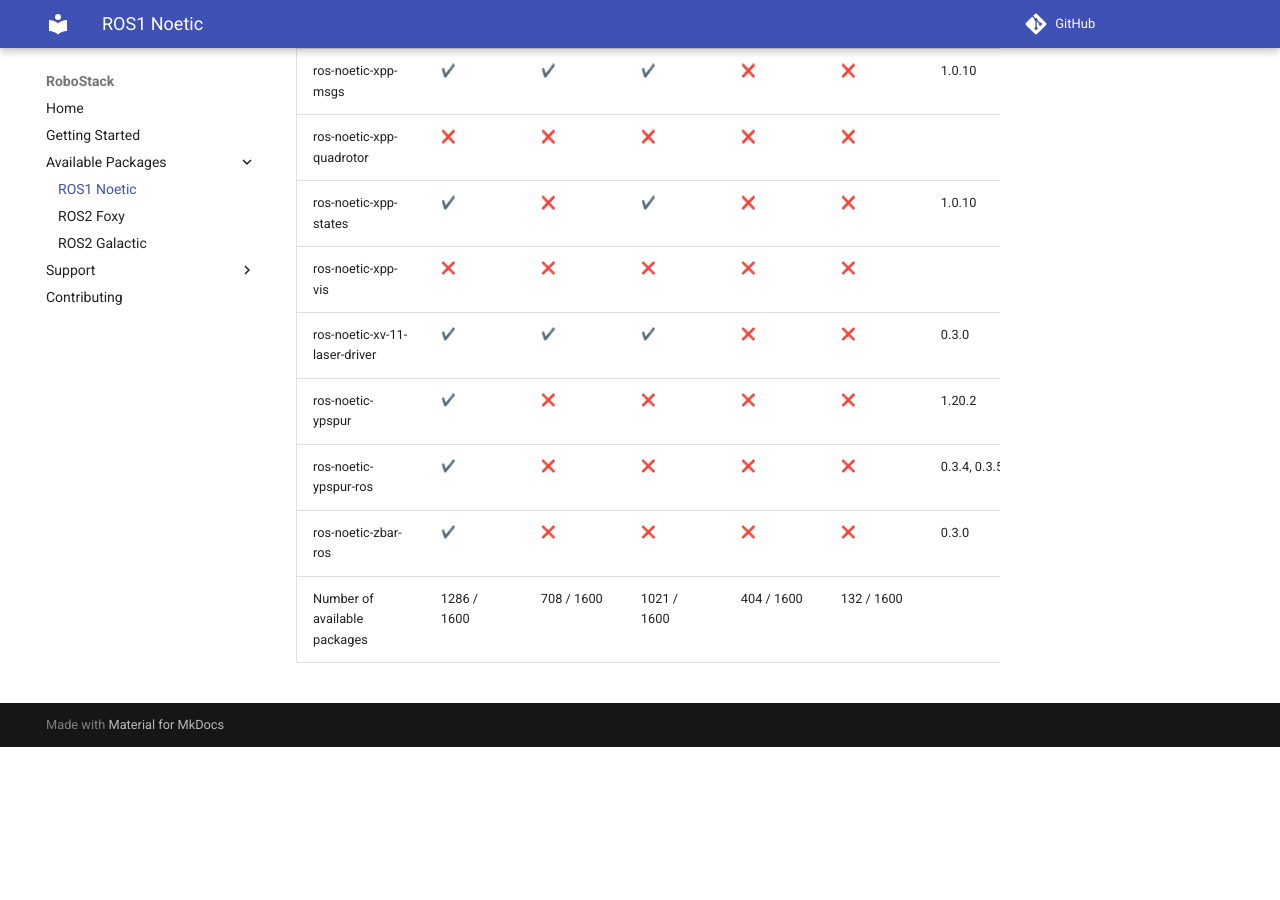
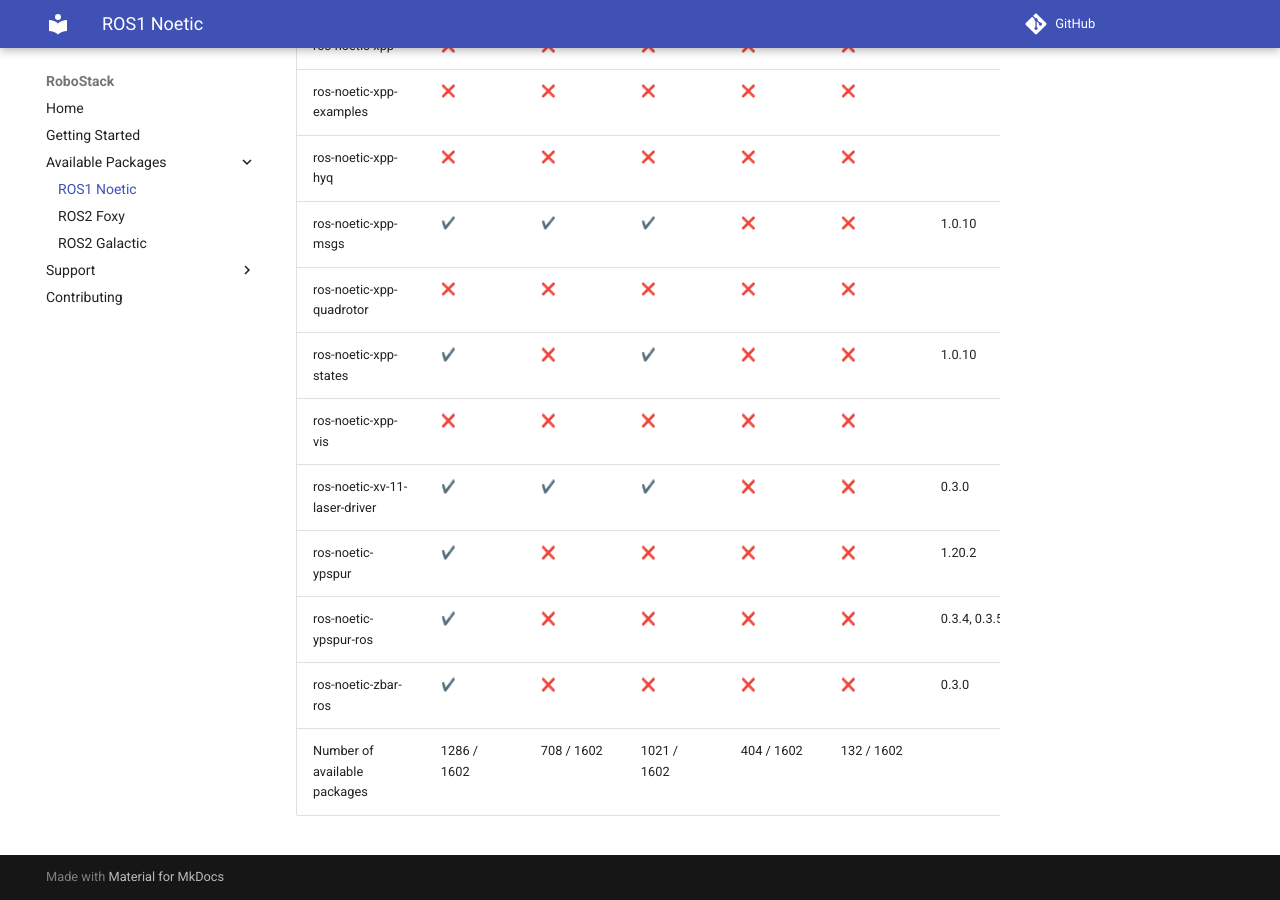
Before and after one commit to RoboStack/robostack.github.io, an MkDocs documentation site: the page built from docs/noetic.md, in a window 1280 px wide and 900 px high, scrolled down 117144 px. Built offline with MkDocs 1.6.1 and Material for MkDocs 9.7.7, drawn with Linux system fonts in a browser that asks for light colours; emoji names are drawn with the system emoji font; comment, search, counter and statistics services are not loaded; before the commit the page ends 117891 px from its top, so only the background shows below that; some of the changed text lies outside the part shown.

Commit message:
Update tables

```diff
--- a/docs/noetic.md
+++ b/docs/noetic.md
@@ -1600,4 +1602,4 @@
 | ros-noetic-ypspur | :heavy_check_mark: { data-sort='1' } | :x: { data-sort='0' } | :x: { data-sort='0' } | :x: { data-sort='0' } | :x: { data-sort='0' } | 1.20.2  |
 | ros-noetic-ypspur-ros | :heavy_check_mark: { data-sort='1' } | :x: { data-sort='0' } | :x: { data-sort='0' } | :x: { data-sort='0' } | :x: { data-sort='0' } | 0.3.4, 0.3.5  |
 | ros-noetic-zbar-ros | :heavy_check_mark: { data-sort='1' } | :x: { data-sort='0' } | :x: { data-sort='0' } | :x: { data-sort='0' } | :x: { data-sort='0' } | 0.3.0  |
-| Number of available packages |  1286 / 1600 | 708 / 1600 | 1021 / 1600 | 404 / 1600 | 132 / 1600 |
+| Number of available packages |  1286 / 1602 | 708 / 1602 | 1021 / 1602 | 404 / 1602 | 132 / 1602 |
```
Also changed, not shown: other parts of docs/noetic.md (+3 -1 lines), docs/galactic.md (+3 -1 lines).
